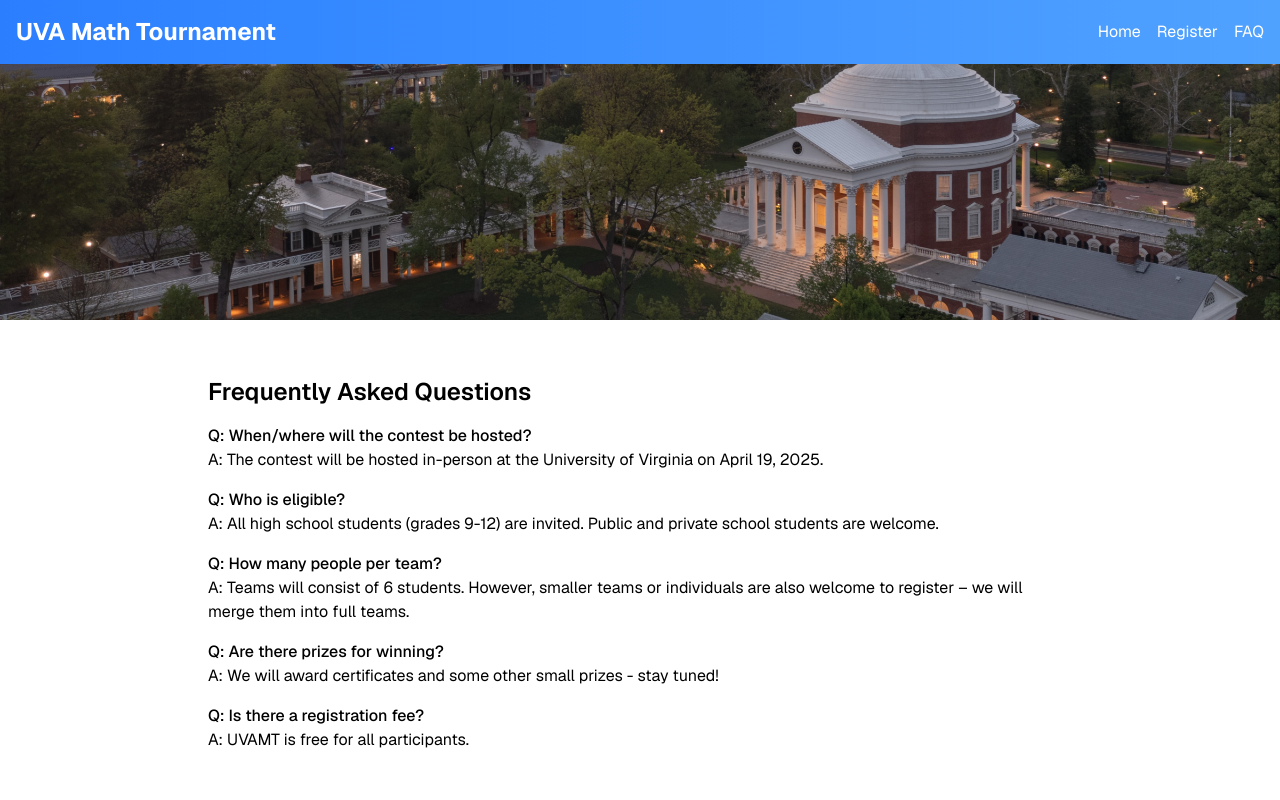
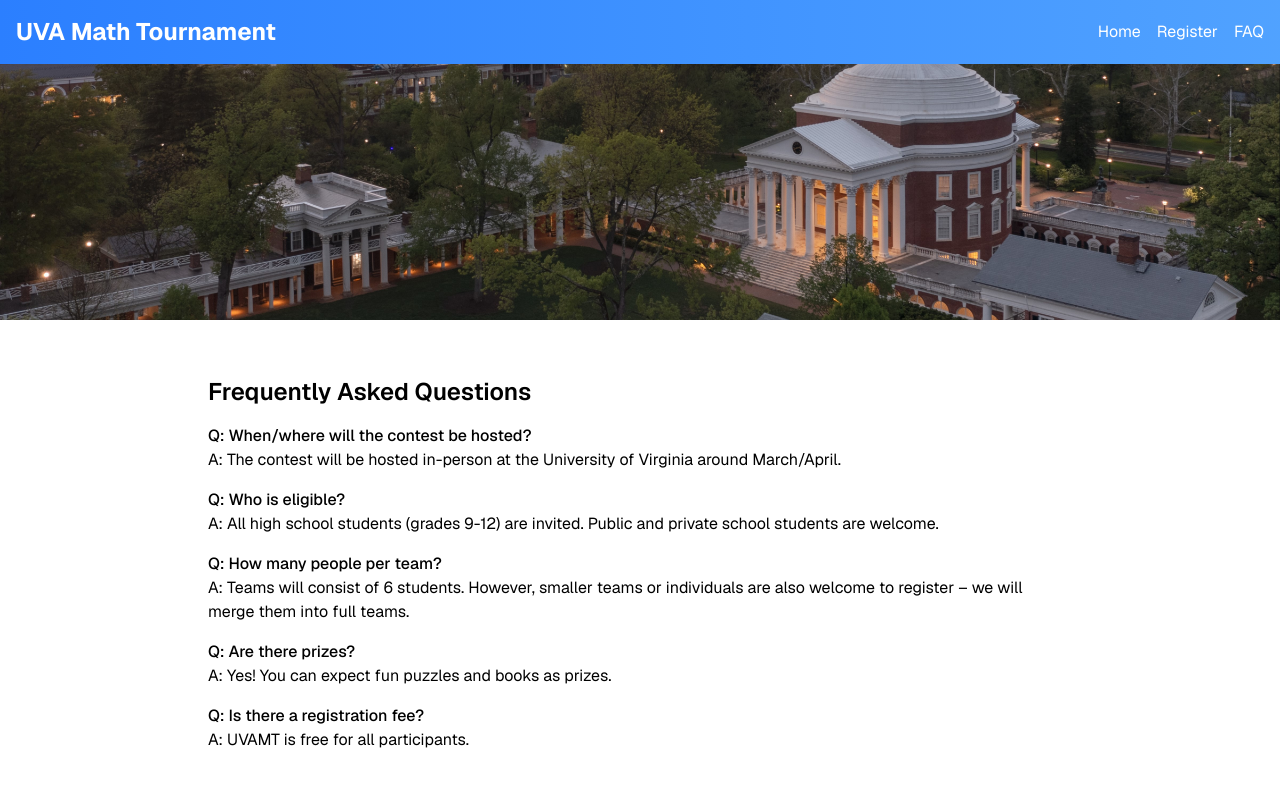
Before and after one commit to mkornilov07/uvamt-website, a Next.js app in the folder uvamt-website/: page /faq in a window 1280 px wide. Shown: the top 800 px of the page. Built offline with nearby package versions, Linux system fonts and the light colour scheme.

Commit message:
faq is post-comp

```diff
--- a/uvamt-website/app/faq/page.tsx
+++ b/uvamt-website/app/faq/page.tsx
@@ -10,7 +10,7 @@ export default function FAQ() {
 
           <div className="mb-4">
             <h3 className="font-medium">Q: When/where will the contest be hosted?</h3>
-            <p>A: The contest will be hosted in-person at the University of Virginia on April 19, 2025.</p>
+            <p>A: The contest will be hosted in-person at the University of Virginia around March/April.</p>
           </div>
 
           <div className="mb-4">
@@ -24,8 +24,8 @@ export default function FAQ() {
           </div>
 
           <div className="mb-4">
-            <h3 className="font-medium">Q: Are there prizes for winning?</h3>
-            <p>A: We will award certificates and some other small prizes - stay tuned!</p>
+            <h3 className="font-medium">Q: Are there prizes?</h3>
+            <p>A: Yes! You can expect fun puzzles and books as prizes.</p>
           </div>
 
           <div className="mb-4">
```
